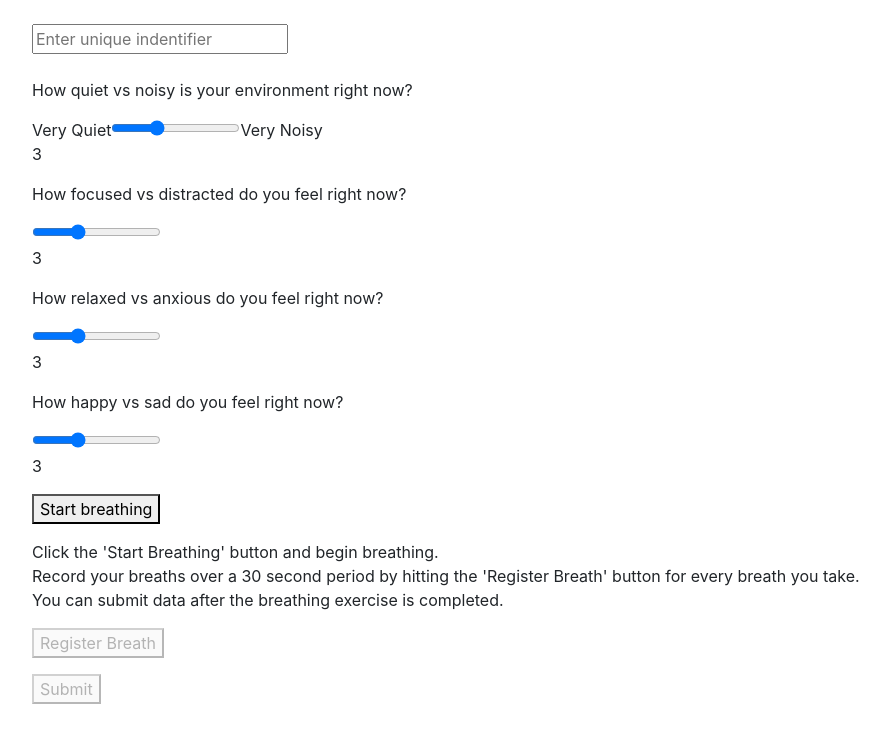
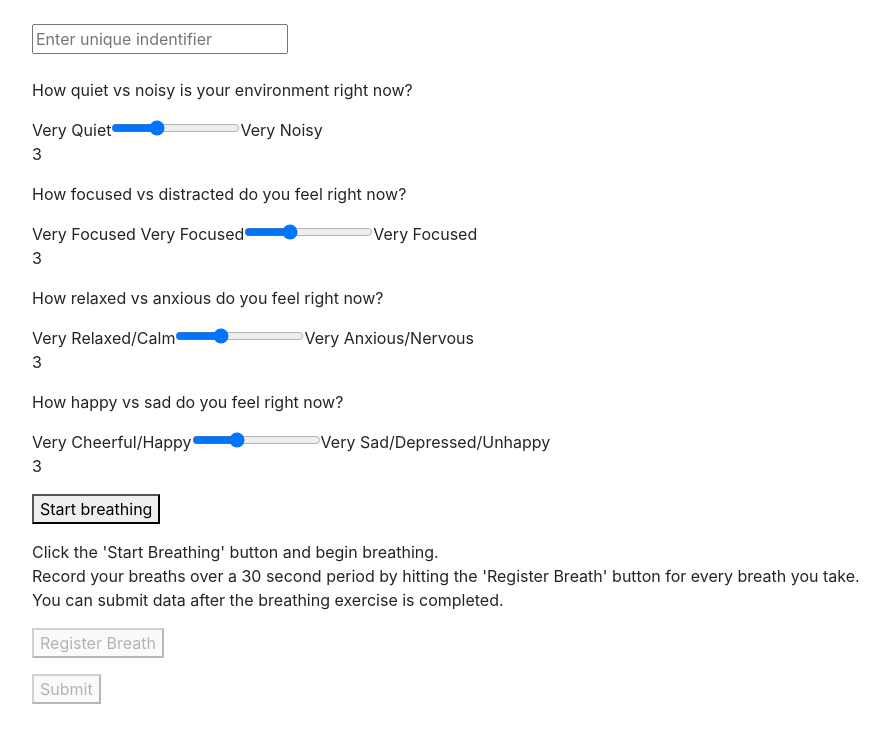
Before and after one commit to swp930/pythonserver-neatlabs, a Flask app: page /add/form in a window 1280 px wide. Shown: the top 743 px of the page, without its empty margins (68-954 px from the left). Run offline with Flask 2, Linux system fonts and the light colour scheme; some libraries are stand-ins or nearby versions.

Commit message:
Adding changes

```diff
--- a/templates/getdata.html
+++ b/templates/getdata.html
@@ -24,14 +24,14 @@
 			<p>How quiet vs noisy is your environment right now?</p>
 			Very Quiet<input id="input1" type="range" min="1" max="7" value="3">Very Noisy
 			<p id="output1"></p>
-			<p>How focused vs distracted do you feel right now?</p>
-			<input id="input2" type="range" min="1" max="7" value="3">
+			<p>How focused vs distracted do you feel right now?</p>Very Focused
+			Very Focused<input id="input2" type="range" min="1" max="7" value="3">Very Focused
 			<p id="output2"></p>
 			<p>How relaxed vs anxious do you feel right now?</p>
-			<input id="input3" type="range" min="1" max="7" value="3">
+			Very Relaxed/Calm<input id="input3" type="range" min="1" max="7" value="3">Very Anxious/Nervous
 			<p id="output3"></p>
 			<p>How happy vs sad do you feel right now?</p>
-			<input id="input4" type="range" min="1" max="7" value="3">
+			Very Cheerful/Happy<input id="input4" type="range" min="1" max="7" value="3">Very Sad/Depressed/Unhappy
 			<p id="output4"></p>
 			<button id="startTimer" onClick="startTimer()">
 				Start breathing
```
